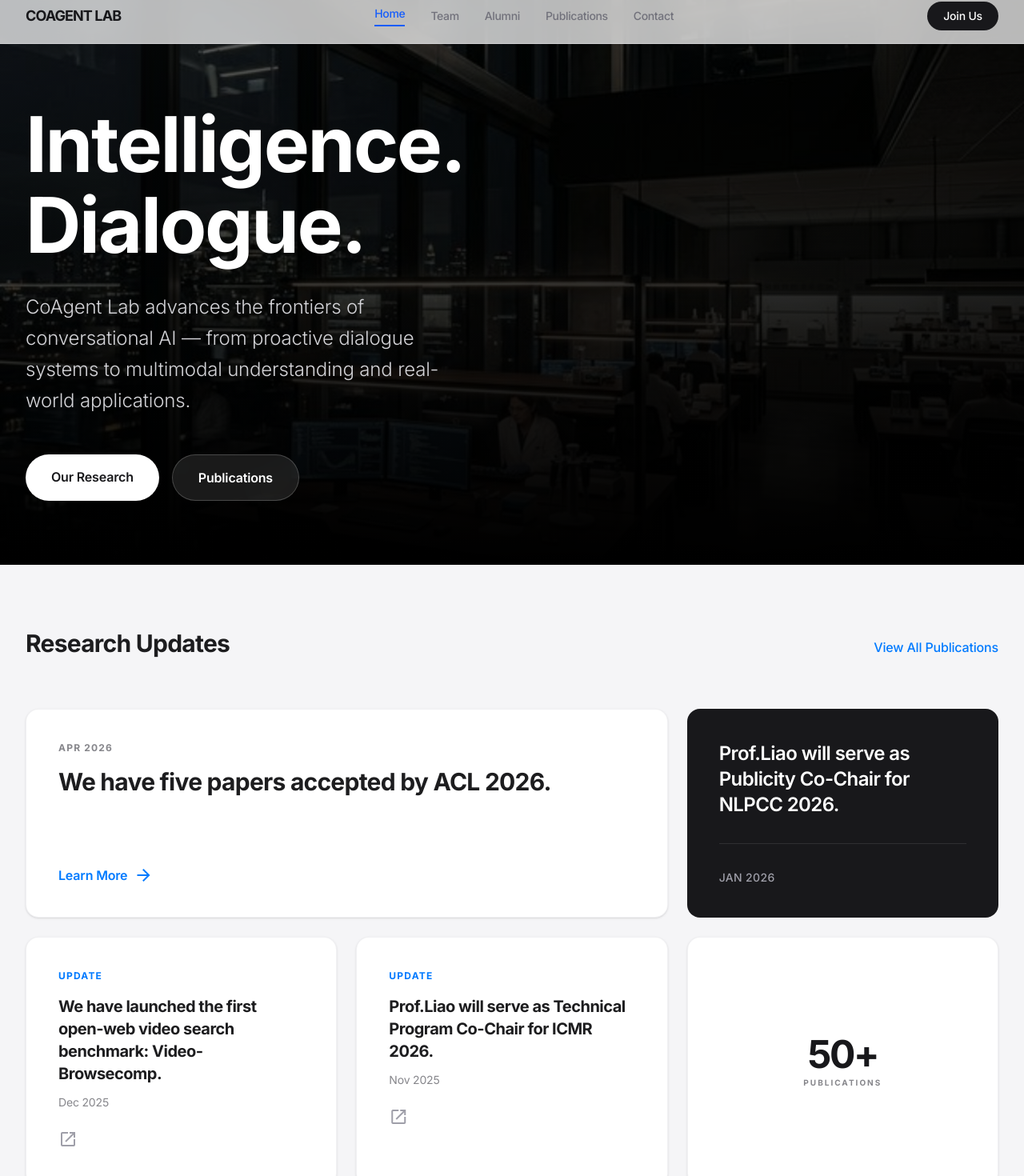
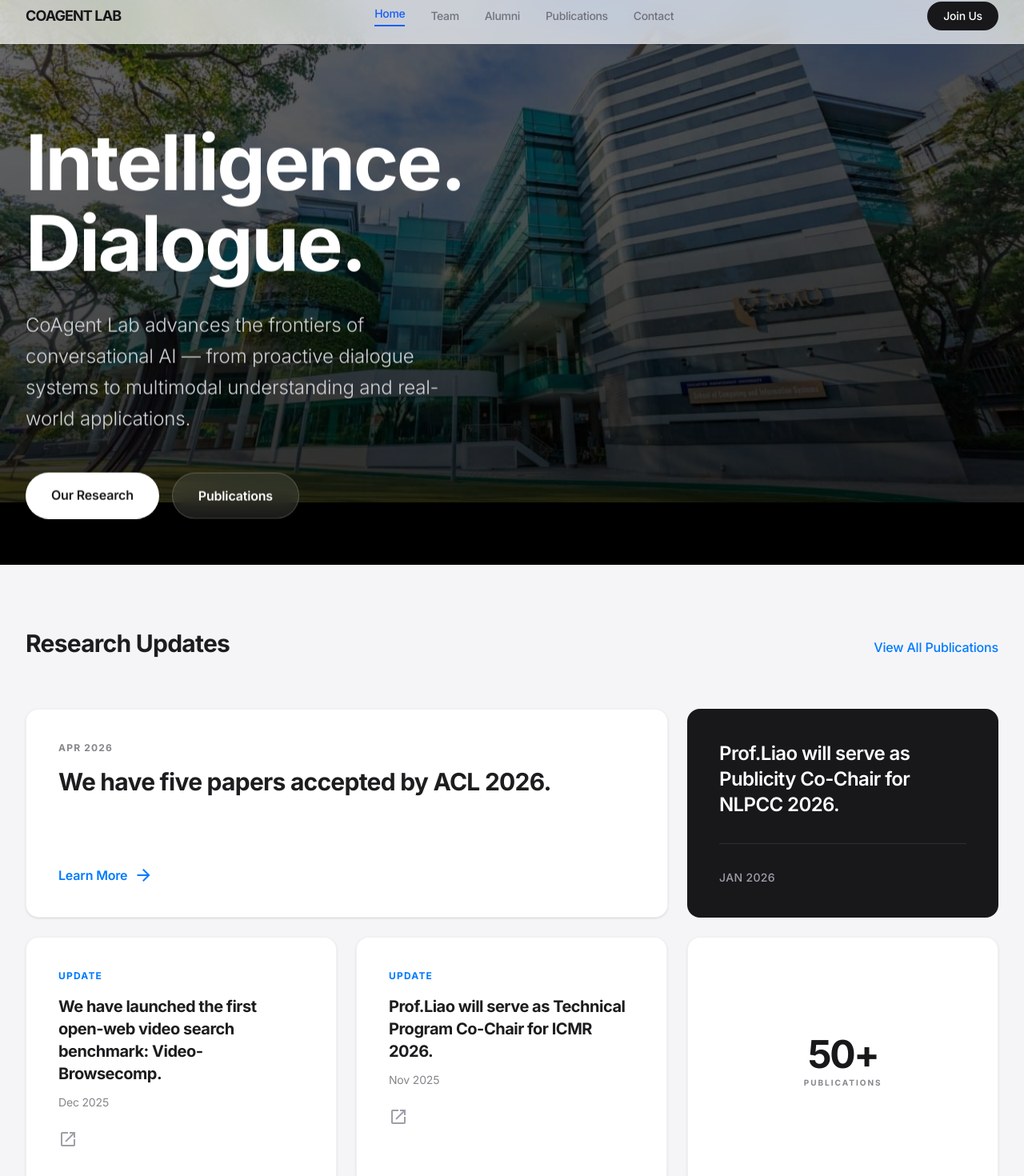
Before and after one commit to coagentsg/coagentsg.github.io, a Next.js app: page / in a window 1280 px wide. Shown: the part 14-1484 px from the top of the page at 80% size. Built offline with nearby package versions, Linux system fonts and the light colour scheme.

Commit message:
feat: add scroll motion and update homepage hero

```diff
--- a/app/globals.css
+++ b/app/globals.css
@@ -18,6 +18,11 @@
 }
 
 /* Base */
+html {
+  scroll-behavior: smooth;
+  scroll-padding-top: 6rem;
+}
+
 body {
   font-family: var(--font-body);
   -webkit-font-smoothing: antialiased;
@@ -42,3 +47,86 @@ body {
   background-color: rgba(0, 122, 255, 0.15);
   color: #007AFF;
 }
+
+/* Scroll reveal */
+.reveal {
+  --reveal-delay: 0ms;
+  opacity: 0;
+  filter: blur(12px);
+  transition:
+    opacity 0.9s ease,
+    transform 0.9s cubic-bezier(0.22, 1, 0.36, 1),
+    filter 0.9s ease;
+  transition-delay: var(--reveal-delay);
+  will-change: opacity, transform, filter;
+}
+
+.reveal-up {
+  transform: translate3d(0, 56px, 0);
+}
+
+.reveal-left {
+  transform: translate3d(-56px, 0, 0);
+}
+
+.reveal-right {
+  transform: translate3d(56px, 0, 0);
+}
+
+.reveal-scale {
+  transform: scale(0.92);
+}
+
+.reveal-visible {
+  opacity: 1;
+  transform: translate3d(0, 0, 0) scale(1);
+  filter: blur(0);
+}
+
+.parallax {
+  --parallax-y: 0px;
+  transform: translate3d(0, var(--parallax-y), 0);
+  transition: transform 160ms linear;
+  will-change: transform;
+}
+
+.animate-in {
+  --animate-delay: 0ms;
+  animation: fade-slide-in 0.7s cubic-bezier(0.22, 1, 0.36, 1) both;
+  animation-delay: var(--animate-delay);
+}
+
+@keyframes fade-slide-in {
+  from {
+    opacity: 0;
+    filter: blur(8px);
+    transform: translate3d(0, 24px, 0);
+  }
+
+  to {
+    opacity: 1;
+    filter: blur(0);
+    transform: translate3d(0, 0, 0);
+  }
+}
+
+@media (prefers-reduced-motion: reduce) {
+  html {
+    scroll-behavior: auto;
+  }
+
+  .reveal,
+  .reveal-up,
+  .reveal-left,
+  .reveal-right,
+  .reveal-scale,
+  .reveal-visible,
+  .parallax,
+  .animate-in {
+    opacity: 1;
+    filter: none;
+    transform: none;
+    transition: none;
+    animation: none;
+  }
+}
--- a/app/page.js
+++ b/app/page.js
@@ -1,6 +1,6 @@
-'use client';
-
 import Link from 'next/link';
+import Parallax from '@/components/Parallax';
+import Reveal from '@/components/Reveal';
 import { researchAreas } from '@/data/research';
 import { news } from '@/data/news';
 
@@ -9,16 +9,16 @@ export default function Home() {
     <>
       {/* Hero Section */}
       <section className="relative min-h-[90vh] flex items-center bg-black overflow-hidden pt-16">
-        <div className="absolute inset-0 z-0">
+        <Parallax className="absolute inset-0 z-0" offset={90}>
           <img
-            src="/hero-bg.png"
+            src="/scis.jpg"
             alt="AI Lab Background"
-            className="w-full h-full object-cover opacity-60"
+            className="w-full h-full object-cover object-center object-[center_40%] opacity-60"
           />
-          <div className="absolute inset-0 bg-gradient-to-br from-zinc-900/40 via-black/60 to-black opacity-90" />
-          <div className="absolute inset-0 bg-gradient-to-t from-black via-black/20 to-transparent" />
-        </div>
-        <div className="relative z-10 max-w-screen-xl mx-auto px-8 w-full">
+          <div className="absolute inset-0 bg-gradient-to-br from-zinc-900/30 via-black/40 to-black/55" />
+          <div className="absolute inset-0 bg-gradient-to-t from-black/45 via-black/10 to-transparent" />
+        </Parallax>
+        <Parallax className="relative z-10 max-w-screen-xl mx-auto px-8 w-full" offset={-28}>
           <div className="max-w-3xl">
             <h1 className="font-sans text-6xl md:text-8xl text-white font-bold leading-[1.05] tracking-tight mb-8">
               Intelligence.<br />Dialogue.
@@ -42,20 +42,20 @@ export default function Home() {
               </Link>
             </div>
           </div>
-        </div>
+        </Parallax>
       </section>
 
 
       {/* Research Updates / News */}
       <section className="bg-surface-low py-20 px-8">
-        <div className="max-w-screen-xl mx-auto">
+        <Reveal className="max-w-screen-xl mx-auto">
           <div className="flex justify-between items-baseline mb-16">
             <h2 className="font-sans text-3xl font-bold tracking-tight">Research Updates</h2>
             <Link href="/publications" className="text-primary font-medium hover:underline">View All Publications</Link>
           </div>
           <div className="grid grid-cols-1 md:grid-cols-3 gap-6">
             {/* Featured news */}
-            <div className="md:col-span-2 bg-white rounded-2xl p-10 flex flex-col justify-between shadow-sm border border-zinc-200/50">
+            <Reveal className="md:col-span-2 bg-white rounded-2xl p-10 flex flex-col justify-between shadow-sm border border-zinc-200/50">
               <div>
                 <span className="text-on-surface-variant text-xs font-bold uppercase tracking-widest block mb-4">
                   {news[0]?.date}
@@ -72,44 +72,44 @@ export default function Home() {
                   </a>
                 )}
               </div>
-            </div>
+            </Reveal>
 
             {/* Stats card */}
-            <div className="bg-zinc-900 rounded-2xl p-10 flex flex-col justify-between text-white">
+            <Reveal className="bg-zinc-900 rounded-2xl p-10 flex flex-col justify-between text-white" delay={120}>
               <h3 className="font-sans text-2xl font-semibold mb-8 tracking-tight">
                 {news[1]?.text}
               </h3>
               <div className="pt-8 border-t border-white/10">
                 <p className="text-zinc-400 text-sm font-medium tracking-wide uppercase">{news[1]?.date}</p>
               </div>
-            </div>
+            </Reveal>
 
             {/* Small news items */}
             {news.slice(2, 4).map((item, i) => (
-              <div key={i} className="bg-white rounded-2xl p-10 shadow-sm border border-zinc-200/50 hover:bg-zinc-50 transition-colors group cursor-pointer">
+              <Reveal key={i} className="bg-white rounded-2xl p-10 shadow-sm border border-zinc-200/50 hover:bg-zinc-50 transition-colors group cursor-pointer" delay={180 + (i * 80)}>
                 <span className="text-primary text-xs font-bold uppercase tracking-widest block mb-4">Update</span>
                 <h3 className="font-sans text-xl font-bold mb-3 tracking-tight group-hover:text-primary transition-colors">
                   {item.text}
                 </h3>
                 <p className="text-on-surface-variant text-sm mb-6">{item.date}</p>
                 {item.link && <span className="material-symbols-outlined text-zinc-400">open_in_new</span>}
-              </div>
+              </Reveal>
             ))}
 
             {/* Stats */}
-            <div className="bg-white rounded-2xl p-10 shadow-sm border border-zinc-200/50 flex items-center justify-center">
+            <Reveal className="bg-white rounded-2xl p-10 shadow-sm border border-zinc-200/50 flex items-center justify-center" variant="scale" delay={340}>
               <div className="text-center">
                 <p className="text-5xl font-sans font-bold text-zinc-900 mb-1 tracking-tighter">50+</p>
                 <p className="text-[10px] tracking-[0.2em] text-on-surface-variant uppercase font-bold">Publications</p>
               </div>
-            </div>
+            </Reveal>
           </div>
-        </div>
+        </Reveal>
       </section>
 
       {/* Latest News */}
       <section className="bg-white py-16 px-8">
-        <div className="max-w-screen-xl mx-auto">
+        <Reveal className="max-w-screen-xl mx-auto">
           <div className="flex justify-between items-baseline mb-12">
             <h2 className="font-sans text-2xl font-bold tracking-tight">Latest News</h2>
           </div>
@@ -148,21 +148,21 @@ export default function Home() {
             </div>
             <div className="pointer-events-none absolute bottom-0 left-0 right-0 h-12 bg-gradient-to-t from-white to-transparent" />
           </div>
-        </div>
+        </Reveal>
       </section>
 
       {/* Research Pillars */}
       <section id="research" />
       <section className="bg-white py-20 md:py-28 px-8">
         <div className="max-w-screen-xl mx-auto">
-          <div className="mb-16">
+          <Reveal className="mb-16">
             <h2 className="font-sans text-4xl md:text-5xl font-bold tracking-tight max-w-3xl">
               Building intelligent agents through rigorous research.
             </h2>
-          </div>
+          </Reveal>
           <div className="space-y-12">
             {researchAreas.map((area, i) => (
-              <div key={area.id} className={`grid grid-cols-1 lg:grid-cols-2 gap-16 items-center`}>
+              <Reveal key={area.id} className={`grid grid-cols-1 lg:grid-cols-2 gap-16 items-center`} variant={i % 2 === 0 ? 'left' : 'right'} delay={i * 80}>
                 {i % 2 === 1 && (
                   <div className="order-2 lg:order-1">
                     <span className="text-zinc-400 font-bold text-xs tracking-widest uppercase mb-4 block">
@@ -176,7 +176,7 @@ export default function Home() {
                     </Link>
                   </div>
                 )}
-                <div className={`overflow-hidden rounded-2xl bg-zinc-100 ${i % 2 === 1 ? 'order-1 lg:order-2' : ''}`}>
+                <Parallax className={`overflow-hidden rounded-2xl bg-zinc-100 ${i % 2 === 1 ? 'order-1 lg:order-2' : ''}`} offset={i % 2 === 0 ? 34 : -34}>
                   <div className="w-full aspect-[2/1] bg-white flex items-center justify-center relative group">
                     <img
                       src={area.image}
@@ -184,7 +184,7 @@ export default function Home() {
                       className="w-full h-full object-cover transition-transform duration-500 group-hover:scale-105"
                     />
                   </div>
-                </div>
+                </Parallax>
                 {i % 2 === 0 && (
                   <div>
                     <span className="text-zinc-400 font-bold text-xs tracking-widest uppercase mb-4 block">
@@ -198,7 +198,7 @@ export default function Home() {
                     </Link>
                   </div>
                 )}
-              </div>
+              </Reveal>
             ))}
           </div>
         </div>
@@ -206,7 +206,7 @@ export default function Home() {
 
       {/* CTA Section */}
       <section className="py-20 px-8 bg-zinc-50">
-        <div className="max-w-screen-md mx-auto text-center">
+        <Reveal className="max-w-screen-md mx-auto text-center" variant="scale">
           <div className="inline-flex items-center justify-center w-16 h-16 rounded-full bg-white shadow-sm mb-10 text-primary">
             <span className="material-symbols-outlined text-3xl">science</span>
           </div>
@@ -236,7 +236,7 @@ export default function Home() {
               Contact Us
             </Link>
           </div>
-        </div>
+        </Reveal>
       </section>
     </>
   );
--- /dev/null
+++ b/components/Parallax.js
@@ -0,0 +1,64 @@
+'use client';
+
+import { useEffect, useRef } from 'react';
+
+export default function Parallax({
+    as: Tag = 'div',
+    children,
+    className = '',
+    offset = 40,
+}) {
+    const ref = useRef(null);
+
+    useEffect(() => {
+        const node = ref.current;
+
+        if (!node) {
+            return undefined;
+        }
+
+        if (window.matchMedia('(prefers-reduced-motion: reduce)').matches) {
+            return undefined;
+        }
+
+        let frameId = null;
+
+        const updatePosition = () => {
+            const rect = node.getBoundingClientRect();
+            const viewportHeight = window.innerHeight || 1;
+            const progress = ((rect.top + rect.height / 2) - viewportHeight / 2) / (viewportHeight / 2);
+            const clamped = Math.max(-1.2, Math.min(1.2, progress));
+            const translateY = clamped * offset;
+
+            node.style.setProperty('--parallax-y', `${translateY.toFixed(1)}px`);
+            frameId = null;
+        };
+
+        const requestUpdate = () => {
+            if (frameId !== null) {
+                return;
+            }
+
+            frameId = window.requestAnimationFrame(updatePosition);
+        };
+
+        requestUpdate();
+        window.addEventListener('scroll', requestUpdate, { passive: true });
+        window.addEventListener('resize', requestUpdate);
+
+        return () => {
+            if (frameId !== null) {
+                window.cancelAnimationFrame(frameId);
+            }
+
+            window.removeEventListener('scroll', requestUpdate);
+            window.removeEventListener('resize', requestUpdate);
+        };
+    }, [offset]);
+
+    return (
+        <Tag ref={ref} className={`parallax ${className}`.trim()}>
+            {children}
+        </Tag>
+    );
+}
--- /dev/null
+++ b/components/Reveal.js
@@ -0,0 +1,56 @@
+'use client';
+
+import { useEffect, useRef } from 'react';
+
+export default function Reveal({
+    as: Tag = 'div',
+    children,
+    className = '',
+    variant = 'up',
+    delay = 0,
+    threshold = 0.18,
+}) {
+    const ref = useRef(null);
+
+    useEffect(() => {
+        const node = ref.current;
+
+        if (!node) {
+            return undefined;
+        }
+
+        if (window.matchMedia('(prefers-reduced-motion: reduce)').matches) {
+            node.classList.add('reveal-visible');
+            return undefined;
+        }
+
+        const observer = new IntersectionObserver(
+            ([entry]) => {
+                if (!entry.isIntersecting) {
+                    return;
+                }
+
+                node.classList.add('reveal-visible');
+                observer.unobserve(node);
+            },
+            {
+                threshold,
+                rootMargin: '0px 0px -10% 0px',
+            }
+        );
+
+        observer.observe(node);
+
+        return () => observer.disconnect();
+    }, [threshold]);
+
+    return (
+        <Tag
+            ref={ref}
+            className={`reveal reveal-${variant} ${className}`.trim()}
+            style={{ '--reveal-delay': `${delay}ms` }}
+        >
+            {children}
+        </Tag>
+    );
+}
```
Also changed, not shown: app/alumni/page.js (+8 -9 lines), app/contact/page.js (+13 -12 lines), app/publications/page.js (+15 -5 lines), app/team/page.js (+21 -19 lines), public/scis.jpg (added).
